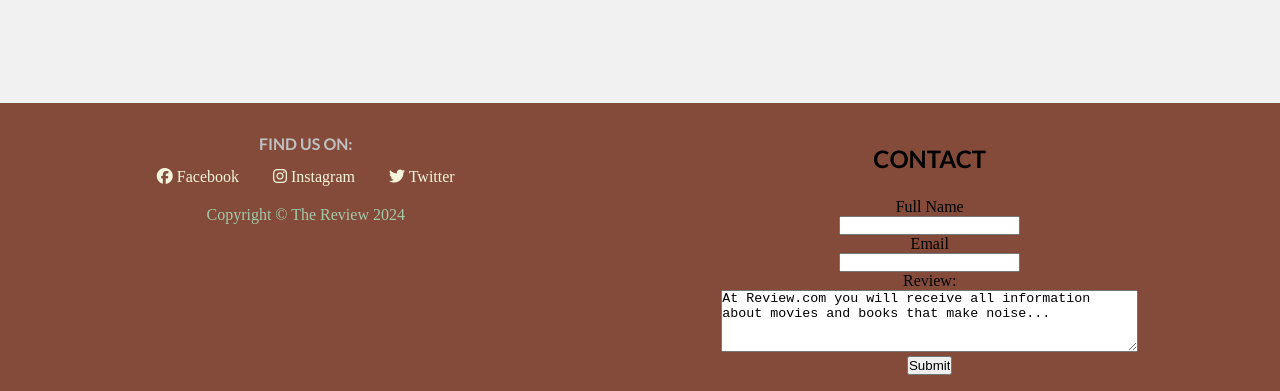
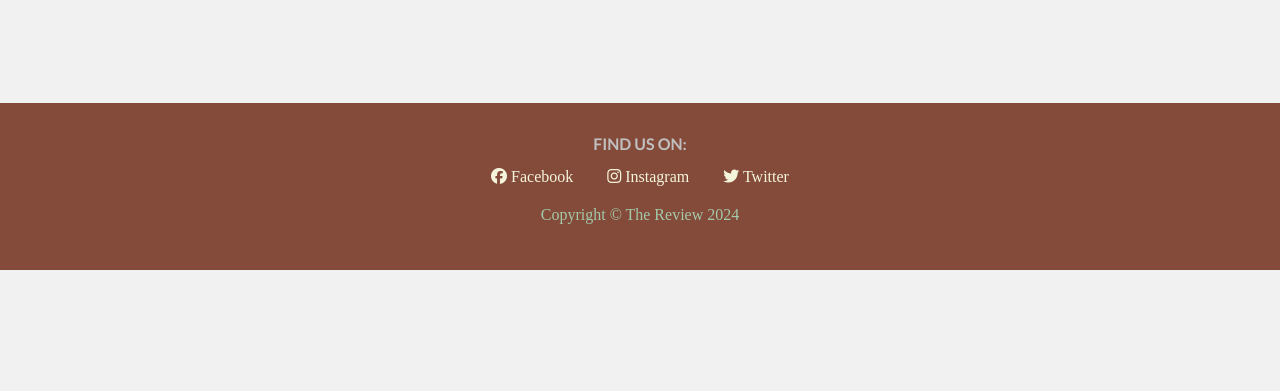
Before and after one commit to Code-Institute-Submissions/project1-codeInstitutte, a plain HTML site: page book-cover.html in a window 1280 px wide. Shown: the part 1376-1767 px from the top of the page. After the commit the page ends 1646 px from the top, so only its background shows below. Drawn offline with Linux system fonts and the light colour scheme.

Commit message:
took off the form from book and movie-coverhtml to make them similar to other pages

```diff
--- a/book-cover.html
+++ b/book-cover.html
@@ -209,42 +209,7 @@
                     <p>Copyright © The Review 2024</p>
                 </div>
             </section>
-            <section id="sign-up">
-                <form
-                    action="https://formdump.codeinstitute.net/"
-                    method="post"
-                >
-                    <h2>Contact</h2>
-                    <label for="name">Full Name</label><br />
-                    <input
-                        class="sign-form"
-                        type="text"
-                        id="name"
-                        name="name"
-                        required
-                    /><br />
 
-                    <label for="email">Email</label><br />
-                    <input
-                        class="sign-form"
-                        type="email"
-                        id="email"
-                        name="email"
-                        required
-                    /><br />
-                    <label for="review">Review:</label><br />
-                    <textarea
-                        class="sign-form"
-                        id="revieww"
-                        name="review"
-                        rows="4"
-                        cols="50"
-                    >
-At Review.com you will receive all information about movies and books that make noise...</textarea
-                    ><br />
-                    <input type="submit" value="Submit" /><br />
-                </form>
-            </section>
         </footer>
         <script
             src="https://kit.fontawesome.com/d89ffbeb14.js"
```
Also changed, not shown: movie-cover.html (+0 -35 lines).
